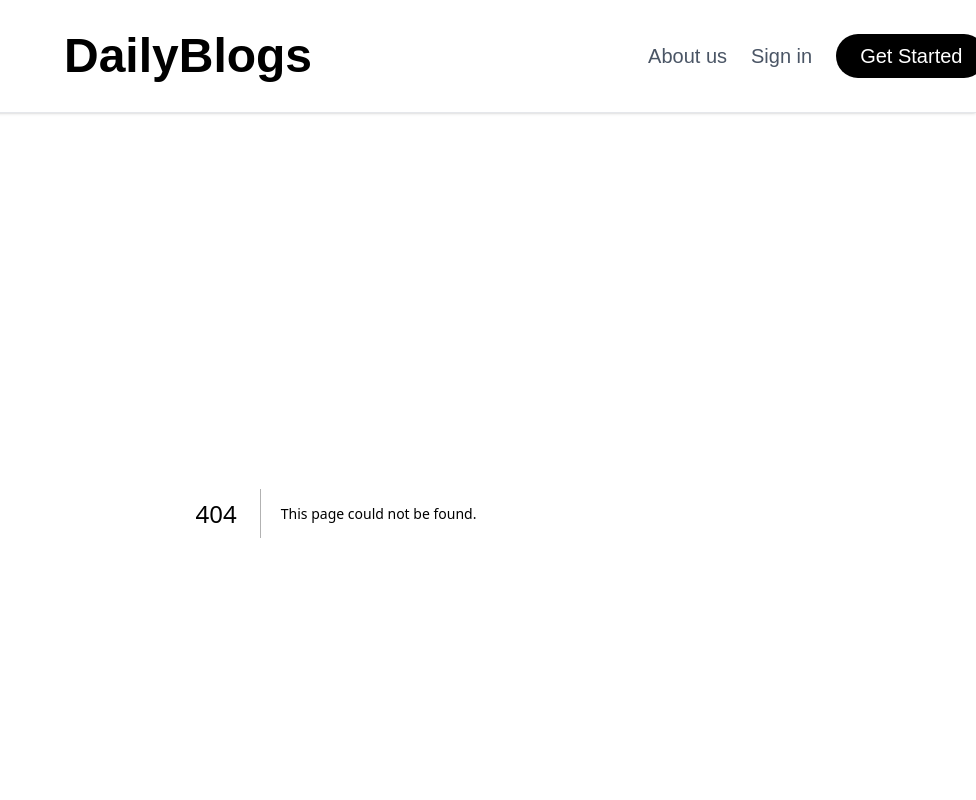
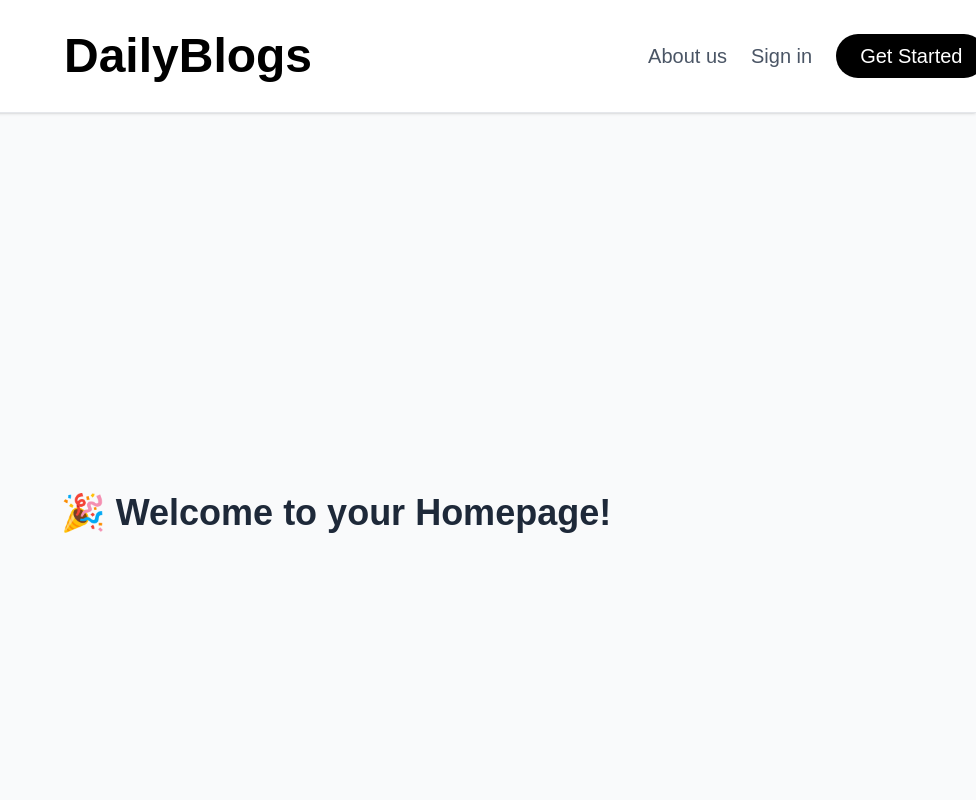
Before and after one commit to babkkin/daily-blogs, a Next.js app: page /home in a window 1280 px wide. Before the commit this address had no page. Shown: the top 800 px of the page, without its empty margins (304-1280 px from the left). Built offline with nearby package versions, Linux system fonts and the light colour scheme; a web font is replaced by a local one.

Commit message:
Create page.js

```diff
--- /dev/null
+++ b/app/home/page.js
@@ -0,0 +1,9 @@
+export default function HomePage() {
+  return (
+    <div className="flex items-center justify-center min-h-screen bg-gray-50">
+      <h1 className="text-4xl font-bold text-gray-800">
+        🎉 Welcome to your Homepage!
+      </h1>
+    </div>
+  );
+}
```
